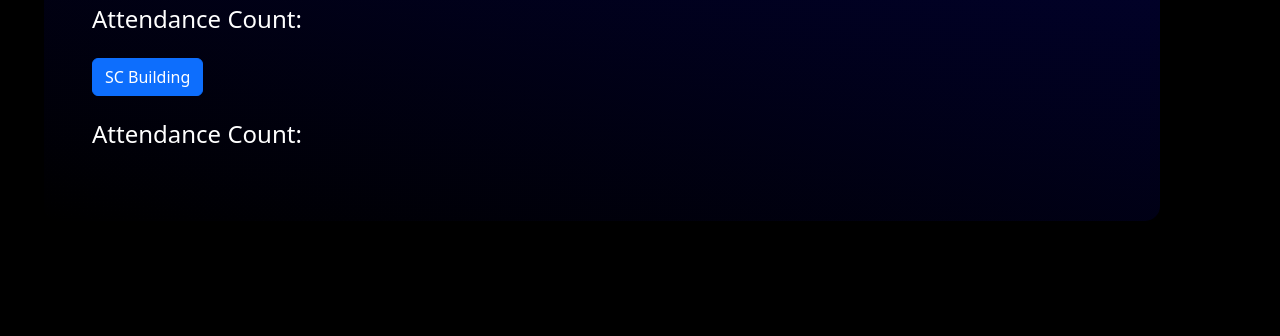
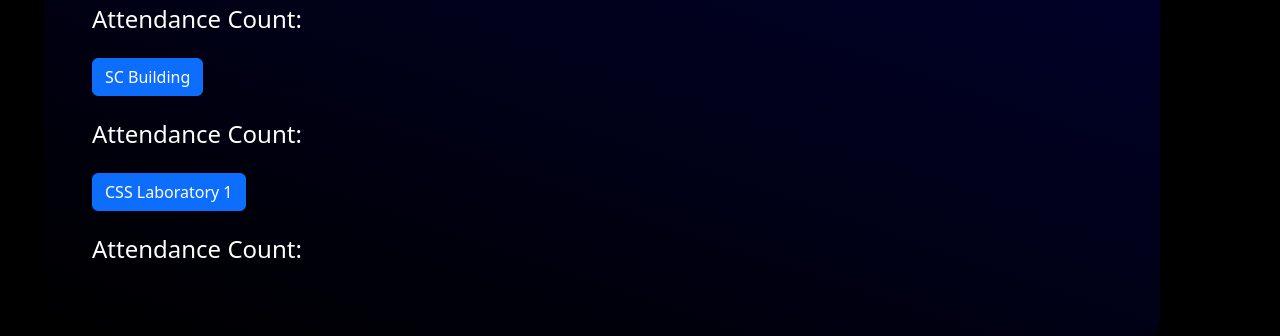
Before and after one commit to aivan123504/IT24-RULIDA, a plain HTML site: page applet-2.html in a window 1280 px wide. Shown: the part 676-1012 px from the top of the page. Before the commit the page ends 897 px from the top, so only its background shows below. Drawn offline with nearby package versions, Linux system fonts and the light colour scheme.

Commit message:
Added CSS 1 BUTTON

```diff
--- a/applet-2.html
+++ b/applet-2.html
@@ -90,6 +90,9 @@
       <h4 id="logCount">Attendance Count: </h4>
       <button class="btn btn-primary" id="btn">SC Building</button>
       <h4 id="logCountCCS">Attendance Count: </h4>
+      <button class="btn btn-primary" id="btn1">CSS Laboratory 1</button>
+                   <h4 id="logCountBA">Attendance Count: </h4>
+
 
     </div>
 
```
